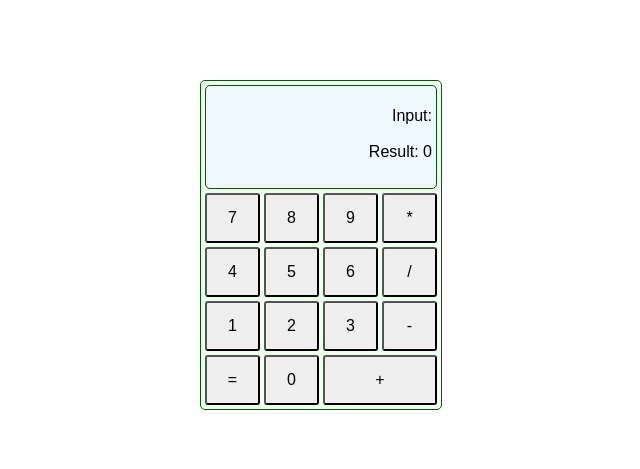
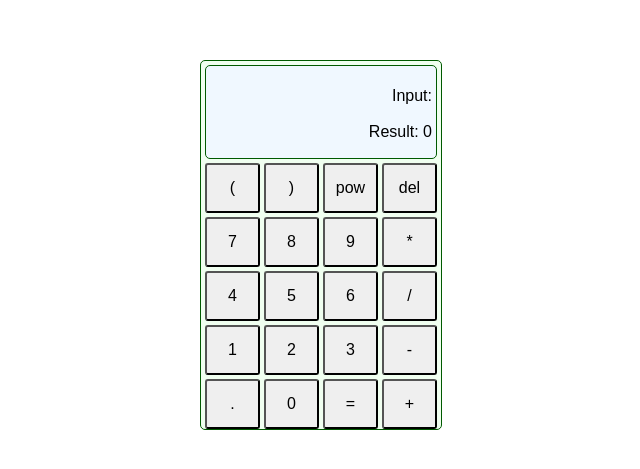
Before and after one commit to S1ealth/React-Calculator, a React (Create React App) app: page / in a window 1280 px wide. Shown: the part 155-624 px from the top of the page, without its empty margins (319-959 px from the left). Built offline with nearby package versions, Linux system fonts and the light colour scheme.

Commit message:
Add extra buttons

```diff
--- a/src/App.css
+++ b/src/App.css
@@ -2,7 +2,7 @@
   background-color: honeydew;
   display: grid;
   grid-template-columns: repeat(4, 55px);
-  grid-template-rows: repeat(6,  50px);
+  grid-template-rows: repeat(autofit,  50px);
   grid-gap: 4px;
   margin: 50vh 0 0 50vw ;
   transform: translate(-50%, -50%);
@@ -38,7 +38,3 @@
 .button:hover {
   box-shadow: 1px 1px 1px gray;
 }
-
-.button:last-child {
-  grid-column: 3 / 5;
-}
--- a/src/App.js
+++ b/src/App.js
@@ -1,7 +1,7 @@
 import React, { Component } from 'react';
 import './App.css';
 
-const numbers = [ 7, 8, 9, '*', 4, 5, 6, '/', 1, 2, 3, '-', '=', 0, '+' ]
+const numbers = [ '(', ')', '**', 'del', 7, 8, 9, '*', 4, 5, 6, '/', 1, 2, 3,'-', '.', 0, '=', '+']
 
 class Button extends Component {
   render() {
@@ -10,7 +10,9 @@ class Button extends Component {
       className="button"
       value={this.props.value}
       onClick={this.props.onClick}>
-        {this.props.value}
+          {this.props.value !== "**"
+            ? this.props.value
+            : "pow"}
     </button>
   )}
 }
```
